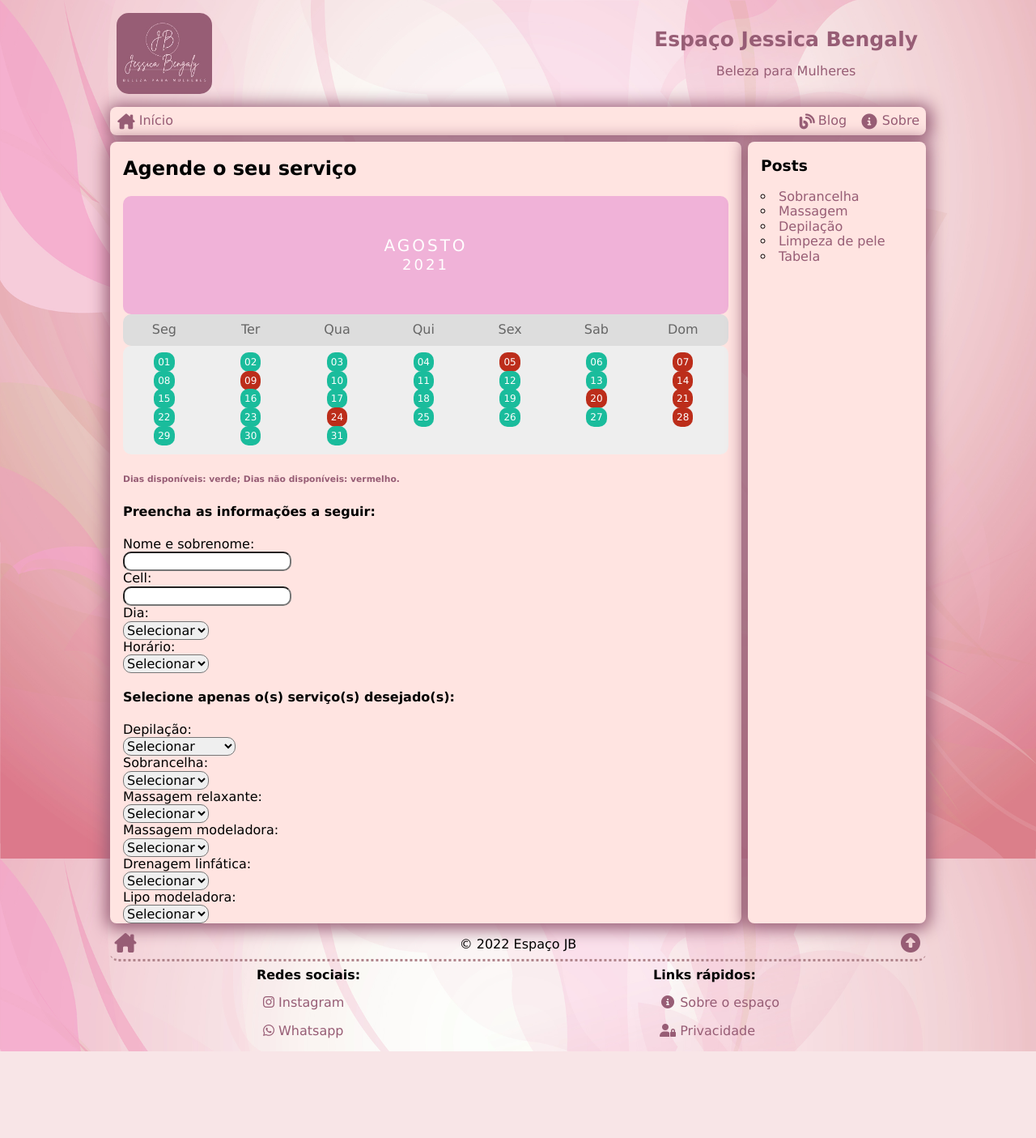
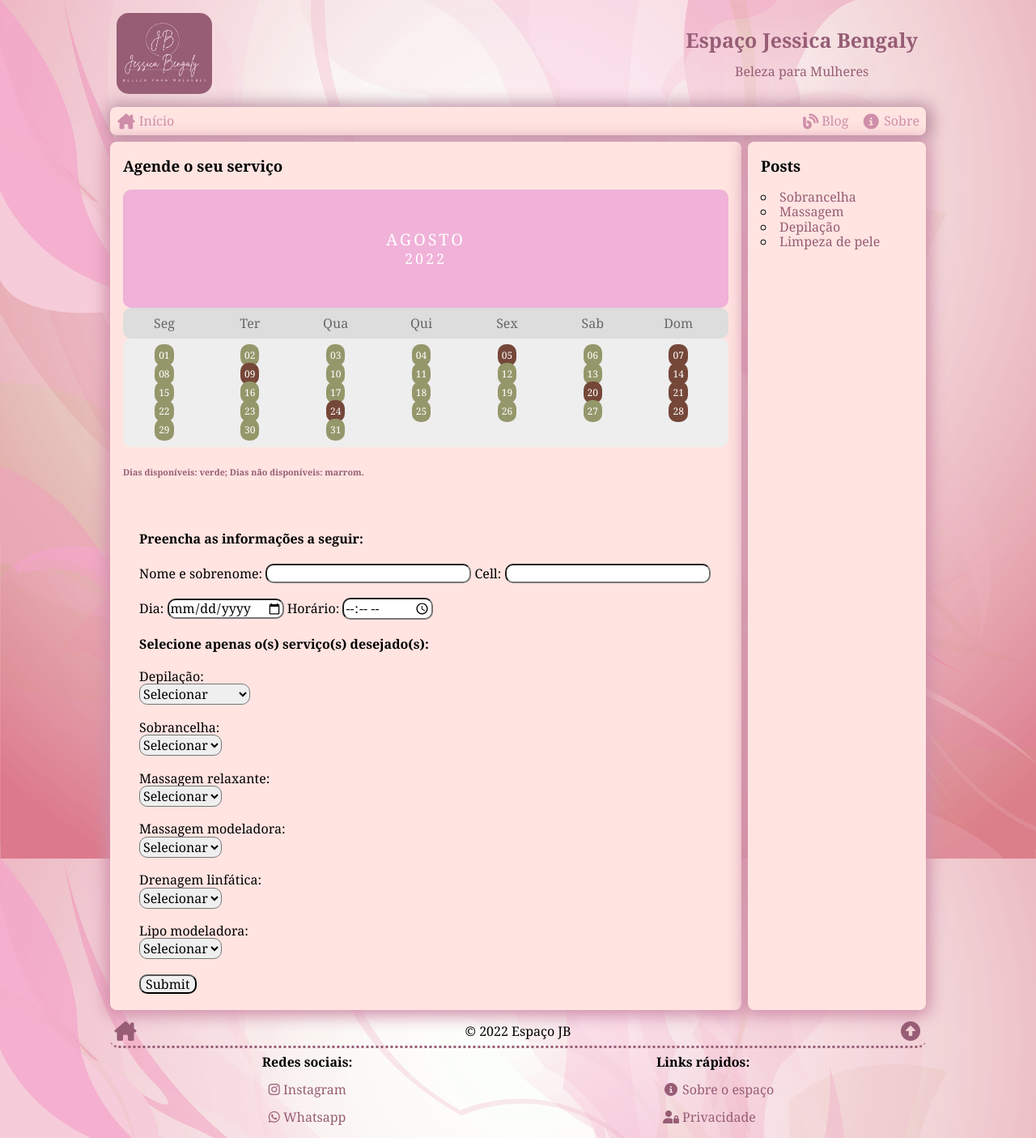
Before and after one commit to NataliaLacca/Espaco-JB, a PHP site: page /pages/agenda/agenda.html in a window 1280 px wide. Shown: the whole page at 81% size. Before the commit the page ends 1298 px from the top, so only its background shows below. Run offline with PHP 8.4, Linux system fonts and the light colour scheme.

Commit message:
agenda atualizações

```diff
--- a/index.html
+++ b/index.html
@@ -46,7 +46,7 @@
 
         <main>
             <article>
-                <h2>Bem-vinda ao seu espaço de beleza!</h2>
+                <h3>Bem-vinda ao seu espaço de beleza!</h3>
                 <p>Lorem, ipsum dolor sit amet consectetur adipisicing elit. Nostrum totam nam reprehenderit amet
                     sapiente, accusantium aliquam sunt consectetur. Laboriosam dicta suscipit fugit. Animi dolorum
                     aspernatur, odit debitis sint incidunt! Cumque!</p>
@@ -73,7 +73,6 @@
                         <li class="list selecionado"><a href="">Massagem</a></li>
                         <li class="list selecionado"><a href="">Depilação</a></li>
                         <li class="list selecionado"><a href="">Limpeza de pele</a></li>
-                        <li class="list selecionado"><a href="">Tabela</a></li>
                     </ul>
                 </div>
             </aside>
--- a/pages/agenda/agenda.html
+++ b/pages/agenda/agenda.html
@@ -42,7 +42,7 @@
 
         <main>
             <article>
-                <h2>Agende o seu serviço</h2>
+                <h3>Agende o seu serviço</h3>
                 <style>
                     * {
                         box-sizing: border-box;
@@ -54,7 +54,7 @@
                     }
 
                     body {
-                        font-family: Verdana, sans-serif;
+                        font-family: Georgia, 'Times New Roman', Times, serif, sans-serif;
                     }
 
                     .month {
@@ -117,14 +117,18 @@
 
                     .days li .active {
                         padding: 5px;
-                        background: rgb(26, 188, 156);
+                        background: rgb(148, 151, 106);
                         color: white !important
                     }
 
                     .days li .noactive {
                         padding: 5px;
-                        background: rgb(188, 45, 26);
+                        background: rgb(117, 71, 56);
                         color: white !important
+                    }
+
+                    .form {
+                        padding: 20px;
                     }
 
                     /* Add media queries for smaller screens */
@@ -163,8 +167,8 @@
                     <div class="month">
                         <ul>
                             <li>
-                                Agosto<br>
-                                <span style="font-size:18px">2021</span>
+                                AGOSTO<br>
+                                <span style="font-size:18px">2022</span>
                             </li>
                         </ul>
                     </div>
@@ -212,66 +216,22 @@
                         <li><span class="active">30</span></li>
                         <li><span class="active">31</span></li>
                     </ul>
-                    <h6 style="color: rgb(151, 93, 117);">Dias disponíveis: verde; Dias não disponíveis: vermelho.</h6>
+                    <h6 style="color: rgb(151, 93, 117);">Dias disponíveis: verde; Dias não disponíveis: marrom.</h6>
 
-                    <h4>Preencha as informações a seguir:</h3>
-                        <form class="form-one">
-                            Nome e sobrenome:<br>
-                            <input type="text" name="nome"><br>
+                    <form class="form">
+                        <h4>Preencha as informações a seguir:</h4>
+                        Nome e sobrenome:
+                        <input type="text" name="nome">
+                        Cell:
+                        <input type="text" name="cell">
+                        <br>
+                        <br>
+                        Dia:
+                        <input type="date">
+                        Horário:
+                        <input type="time">
 
-                            Cell:<br>
-                            <input type="text" name="cell"><br>
-                        </form>
-
-                        <form class="form-two">
-                            Dia:<br>
-                            <select name="dia">
-                                <option value="selecionar">Selecionar</option>
-                                <option value="segunda1">1</option>
-                                <option value="terca1">2</option>
-                                <option value="quarta1">3</option>
-                                <option value="quinta1">4</option>
-                                <option value="sexta1">5</option>
-                                <option value="sabado1">6</option>
-                                <option value="segunda2">8</option>
-                                <option value="terca2">9</option>
-                                <option value="quarta2">10</option>
-                                <option value="quinta2">11</option>
-                                <option value="sexta2">12</option>
-                                <option value="sabado2">13</option>
-                                <option value="segunda3">15</option>
-                                <option value="terca3">16</option>
-                                <option value="quarta3">17</option>
-                                <option value="quinta3">18</option>
-                                <option value="sexta3">19</option>
-                                <option value="sabado3">20</option>
-                                <option value="segunda4">22</option>
-                                <option value="terca4">23</option>
-                                <option value="quarta4">24</option>
-                                <option value="quinta4">25</option>
-                                <option value="sexta4">26</option>
-                                <option value="sabado4">27</option>
-                                <option value="segunda5">29</option>
-                                <option value="terca5">30</option>
-                                <option value="quarta5">31</option>
-                            </select>
-                            <br>
-                            Horário:<br>
-                            <select name="hora">
-                                <option value="selecionar">Selecionar</option>
-                                <option value="oito">08:00</option>
-                                <option value="nove">09:00</option>
-                                <option value="dez">10:00</option>
-                                <option value="onze">11:00</option>
-                                <option value="treze">13:00</option>
-                                <option value="quatorze">14:00</option>
-                                <option value="quinze">15:00</option>
-                                <option value="desesseis">16:00</option>
-                                <option value="desessete">17:00</option>
-                            </select>
-                        </form>
-                        <h4>Selecione apenas o(s) serviço(s) desejado(s):</h3>
-                            <form class="form-three">
+                        <h4>Selecione apenas o(s) serviço(s) desejado(s):</h4>
                         Depilação:<br>
                         <select name="servico">
                             <option value="selecionar">Selecionar</option>
@@ -297,6 +257,7 @@
                             <option value="depilacao20">Virilha cavada</option>
                             <option value="depilacao21">Virilha simples</option>
                         </select><br>
+                        <br>
                         Sobrancelha:<br>
                         <select>
                             <option value="selecionar">Selecionar</option>
@@ -304,12 +265,14 @@
                             <option value="depilacao23">Axila</option>
                             <option value="depilacao24">Braço</option>
                         </select><br>
+                        <br>
                         Massagem relaxante:<br>
                         <select>
                             <option value="selecionar">Selecionar</option>
                             <option value="massagem1">30min</option>
                             <option value="massagem2">1hora</option>
                         </select><br>
+                        <br>
                         Massagem modeladora:<br>
                         <select>
                             <option value="selecionar">Selecionar</option>
@@ -317,6 +280,7 @@
                             <option value="massagem4">2 áreas</option>
                             <option value="massagem5">3 áreas</option>
                         </select><br>
+                        <br>
                         Drenagem linfática:<br>
                         <select>
                             <option value="selecionar">Selecionar</option>
@@ -324,6 +288,7 @@
                             <option value="drenagem2">2 áreas</option>
                             <option value="drenagem3">3 áreas</option>
                         </select><br>
+                        <br>
                         Lipo modeladora:<br>
                         <select>
                             <option value="selecionar">Selecionar</option>
@@ -331,6 +296,8 @@
                             <option value="lipo2">2 áreas</option>
                             <option value="lipo3">3 áreas</option>
                         </select><br>
+                        <br>
+                        <input type="submit">
                     </form>
             </article>
 
@@ -343,7 +310,6 @@
                     <li><a href="">Massagem</a></li>
                     <li><a href="">Depilação</a></li>
                     <li><a href="">Limpeza de pele</a></li>
-                    <li><a href="">Tabela</a></li>
                 </ul>
             </aside>
         </main>
--- a/src/cores/cores.css
+++ b/src/cores/cores.css
@@ -10,9 +10,13 @@ rgb(222, 176, 176);
 rgb(194, 143, 119);
 rgb(251, 208, 251);
 rgb(177, 133, 140);
+rgb(207, 142, 169);
+rgb(182,137,156);
 rgb(151, 93, 117);
 rgb(213, 0, 213);
 rgb(174, 145, 131);
 rgb(117, 71, 56);
 rgb(171, 170, 142);
+rgb(148, 151, 106);
 rgb(110, 113, 68);
+rgb(209, 93, 78);
--- a/style.css
+++ b/style.css
@@ -98,7 +98,7 @@ body {
 #wrap>nav {
   background-color: rgb(255,228,225);
   border-radius: 8px;
-  box-shadow: 2px 2px 20px 5px rgb(151, 93, 117);
+  box-shadow: 2px 2px 20px 5px rgb(182,137,156);
   margin: 8px;
   display: flex;
   align-items: center;
@@ -107,7 +107,7 @@ body {
 
 #wrap>nav a {
   padding: 8px 8px;
-  color: rgb(151, 93, 117);
+  color: rgb(207, 142, 169);
   transition: 2ms;
   display: flex;
   flex-direction: column;
@@ -161,7 +161,7 @@ body {
   background-color: rgb(255,228,225);
   overflow: auto;
   border-radius: 8px;
-  box-shadow: 0px 2px 20px 5px rgb(151, 93, 117);
+  box-shadow: 0px 2px 20px 5px rgb(207, 142, 169);
   margin: 0 8px;
   padding: 0 16px;
 }
@@ -208,7 +208,7 @@ body {
   display: flex;
   align-items: center;
   justify-content: space-between;
-  border-bottom: 3px dotted rgb(177, 133, 140);
+  border-bottom: 3px dotted rgb(151, 93, 117);
 }
 
 #ftop a {
```
Also changed, not shown: pages/agenda/agenda.css (+8 -12 lines). Lines whose indentation alone changed are shown as unchanged.
